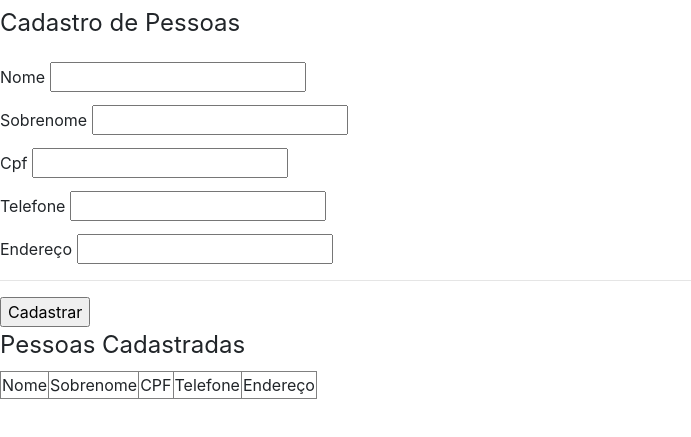
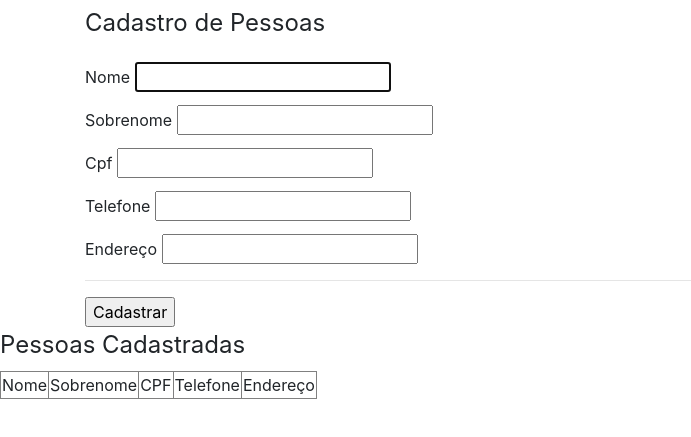
Before and after one commit to rzjprogramador/Algoritimos-Javascript, a plain HTML site: page logica_html_Js/3-cadastro_Pessoas.html in a window 1280 px wide. Shown: the part 51-488 px from the top of the page, without its empty margins (0-691 px from the left). Drawn offline with nearby package versions, Linux system fonts and the light colour scheme.

Commit message:
onload = carregando -funcao para foco inicial

```diff
--- a/logica_html_Js/3-cadastro_Pessoas.html
+++ b/logica_html_Js/3-cadastro_Pessoas.html
@@ -21,6 +21,7 @@
 <body>
   <h1>Cadastro em tempo de execução</h1>
 
+  <div class="container">
     <fieldset>
       <legend>Cadastro de Pessoas</legend>
       <form>
@@ -53,6 +54,9 @@
 
       </form>
     </fieldset>
+  </div>
+
+
 
   <!-- ======= RESULTADOS ======== -->
   <fieldset>
@@ -92,6 +96,7 @@
         // Replica o html da tabela resultados
       document.getElementById("registros").innerHTML += html;
 
+
       // Limpar Inputs
       document.getElementById("nome").value = "";
       document.getElementById("sobrenome").value = "";
@@ -105,8 +110,12 @@
       // Foco no Primeiro elemento na volta
       document.getElementById("nome").focus();
 
+    }
 
-    }
+    // funcao colocar foco imediatamente ao iniciar pagina Obs: onload provem de window.onload -- onload = carregando
+    onload = () => {
+      document.getElementById("nome").focus();
+    };
 
 
 
```
Lines whose indentation alone changed are shown as unchanged.
